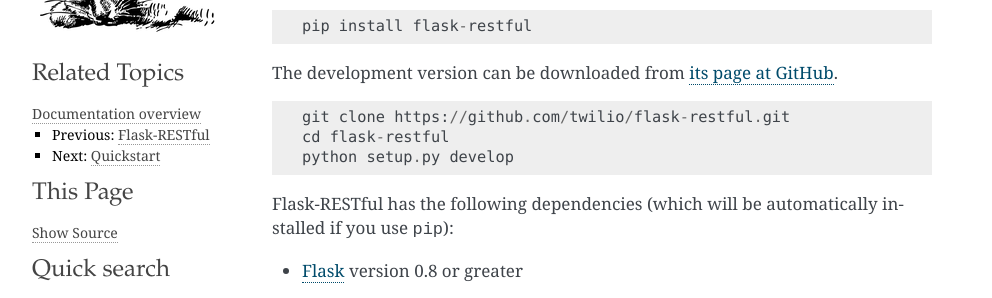
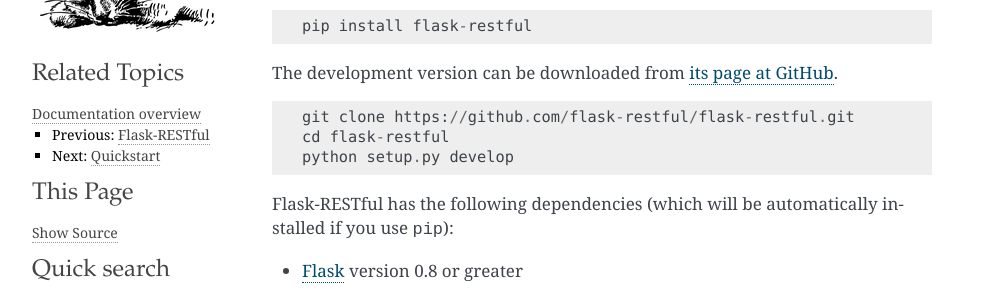
Before and after one commit to flask-restful/flask-restful, a Sphinx documentation site: the page built from docs/installation.rst, in a window 1280 px wide. Shown: the part 129-427 px from the top of the page, without its empty margins (148-1140 px from the left). Built offline with Sphinx 7.4.7, drawn with Linux system fonts in a browser that asks for light colours.

Commit message:
Update git clone url from twilio to flask-restful
This may not be the best first pull request but just thought maybe this needed to be updated. Let me know what you think :)

```diff
--- a/docs/installation.rst
+++ b/docs/installation.rst
@@ -11,9 +11,9 @@
 
 
 The development version can be downloaded from `its page at GitHub
-<http://github.com/twilio/flask-restful>`_. ::
+<https://github.com/flask-restful/flask-restful>`_. ::
 
-    git clone https://github.com/twilio/flask-restful.git
+    git clone https://github.com/flask-restful/flask-restful.git
     cd flask-restful
     python setup.py develop
 
```
